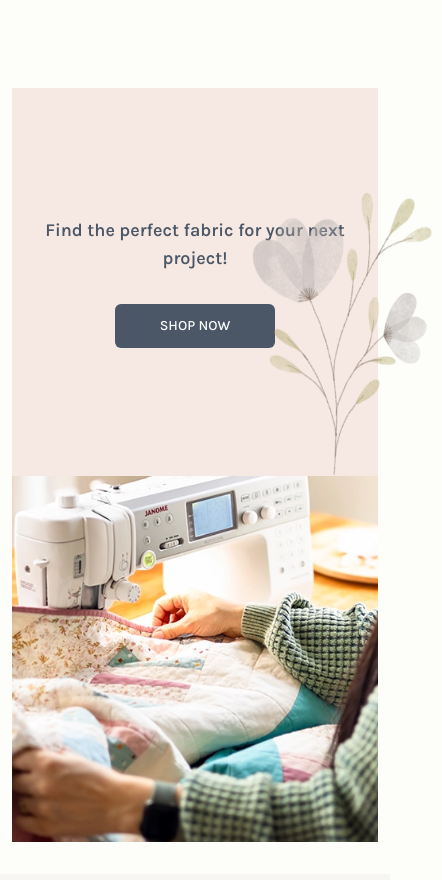
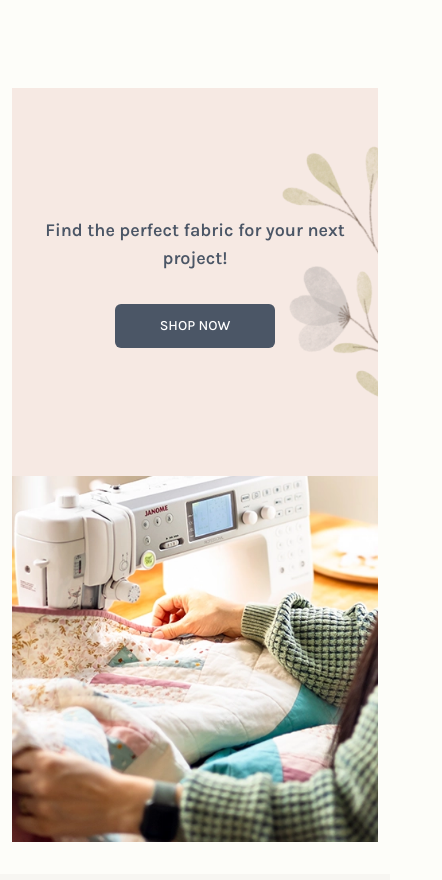
Before and after one commit to zadmin88/lilybee, a Next.js app: page /about in a window 390 px wide. Shown: the part 2420-3300 px from the top of the page, 442 px wide, since content can reach past the window. Built offline with nearby package versions, Linux system fonts and the light colour scheme.

Commit message:
Fix style on fabric image on mobile

```diff
--- a/app/(main)/about/_components/fabric.tsx
+++ b/app/(main)/about/_components/fabric.tsx
@@ -34,7 +34,14 @@ const FabricComponent = () => {
         alt="Fabric"
         width={572}
         height={852}
-        className="- lg:h-[426px] lg:w-[300px] h-[300px] w-[200px] absolute -right-16 top-24 md:left-[400px]  md:top-40 opacity-90"
+        className="hidden md:block lg:h-[426px] lg:w-[300px] h-[300px] w-[200px] absolute -right-16 top-24 md:left-[400px]  md:top-40 opacity-90"
+      />
+      <Image
+        src="/images/lilybee-website-flower5.webp"
+        alt="Fabric"
+        width={100}
+        height={200}
+        className="md:hidden absolute -right-0 top-12 md:left-[400px]  md:top-40 opacity-90"
       />
     </div>
   );
```
Also changed, not shown: public/image.png (added), public/images/lilybee-website-flower5.webp (added).
